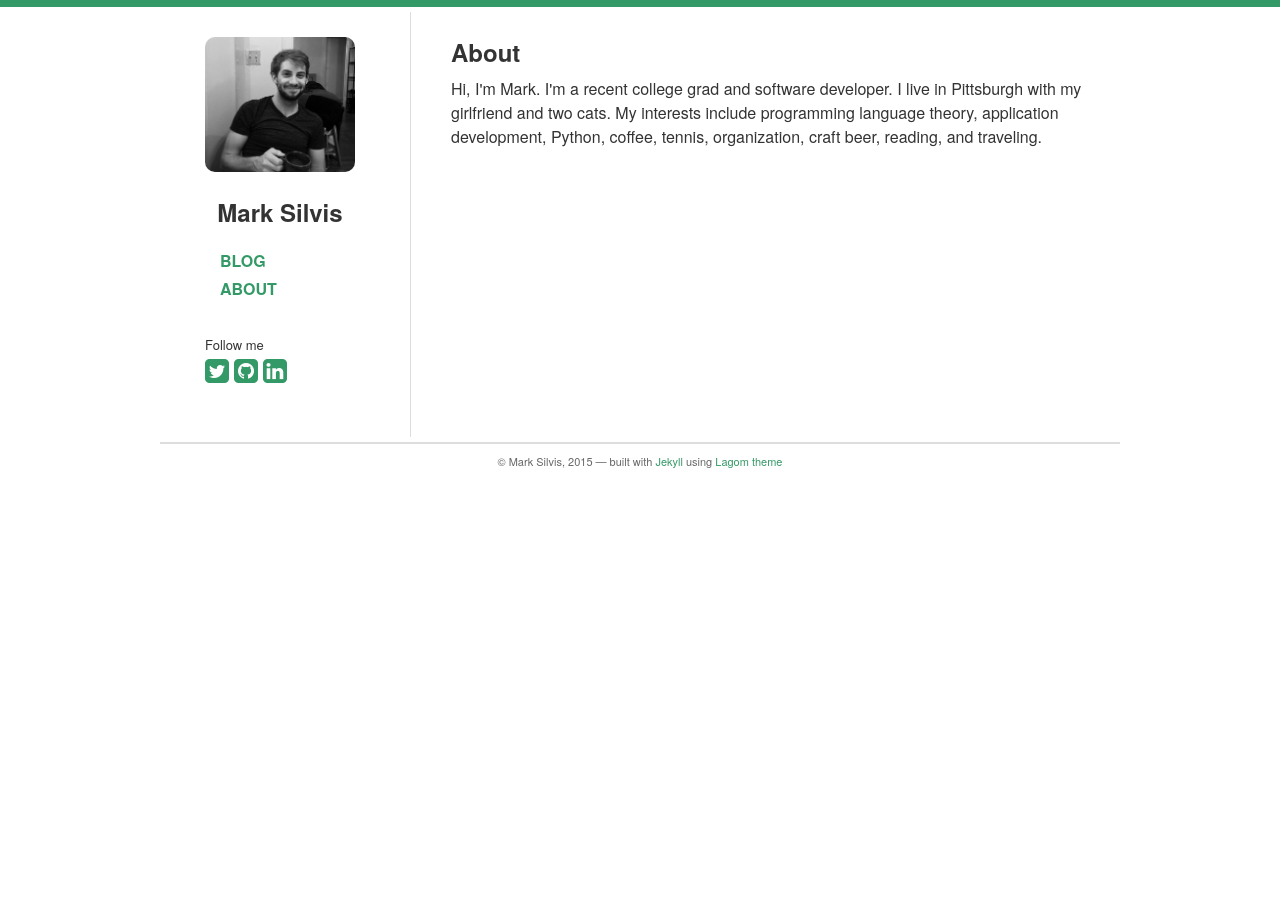
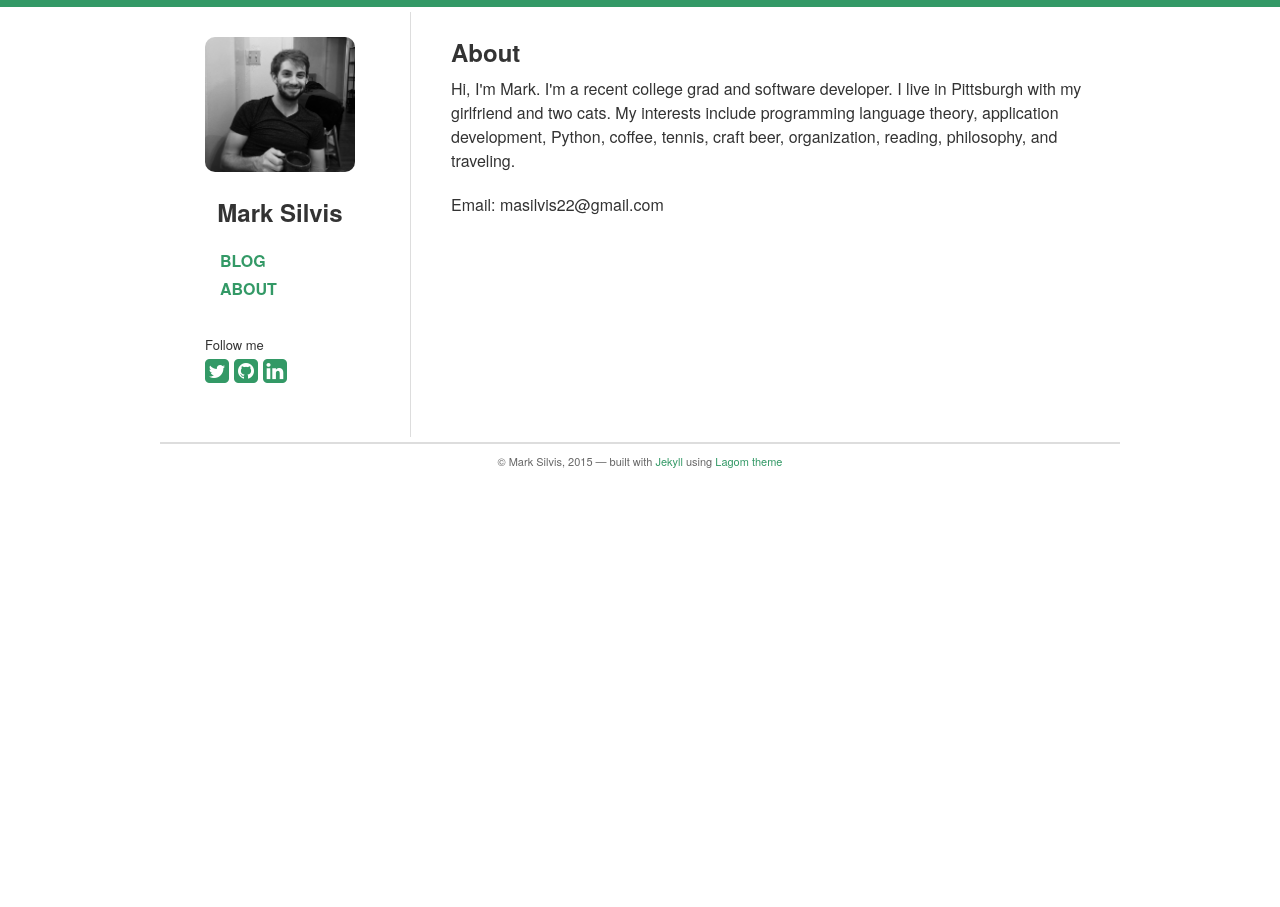
Before and after one commit to marksilvis/marksilvis.github.io, a Jekyll site: the page built from about/index.md, in a window 1280 px wide. Built offline with Jekyll 4.4.1, drawn with Linux system fonts in a browser that asks for light colours; nearby versions of some CDN libraries.

Commit message:
updated about me and added first draft

```diff
--- a/about/index.md
+++ b/about/index.md
@@ -7,6 +7,7 @@ title: About
   <h2>About</h2>
 
 <div id="post">
-    <p>Hi, I'm Mark. I'm a recent college grad and software developer. I live in Pittsburgh with my girlfriend and two cats. My interests include programming language theory, application development, Python, coffee, tennis, organization, craft beer, reading, and traveling.
+    <p>Hi, I'm Mark. I'm a recent college grad and software developer. I live in Pittsburgh with my girlfriend and two cats. My interests include programming language theory, application development, Python, coffee, tennis, craft beer, organization, reading, philosophy, and traveling.
     </p>
+    <p>Email: masilvis22@gmail.com</p>
 </div>
```
Also changed, not shown: _drafts/why-i-want-to-blog.md (added, +6 -0 lines).
